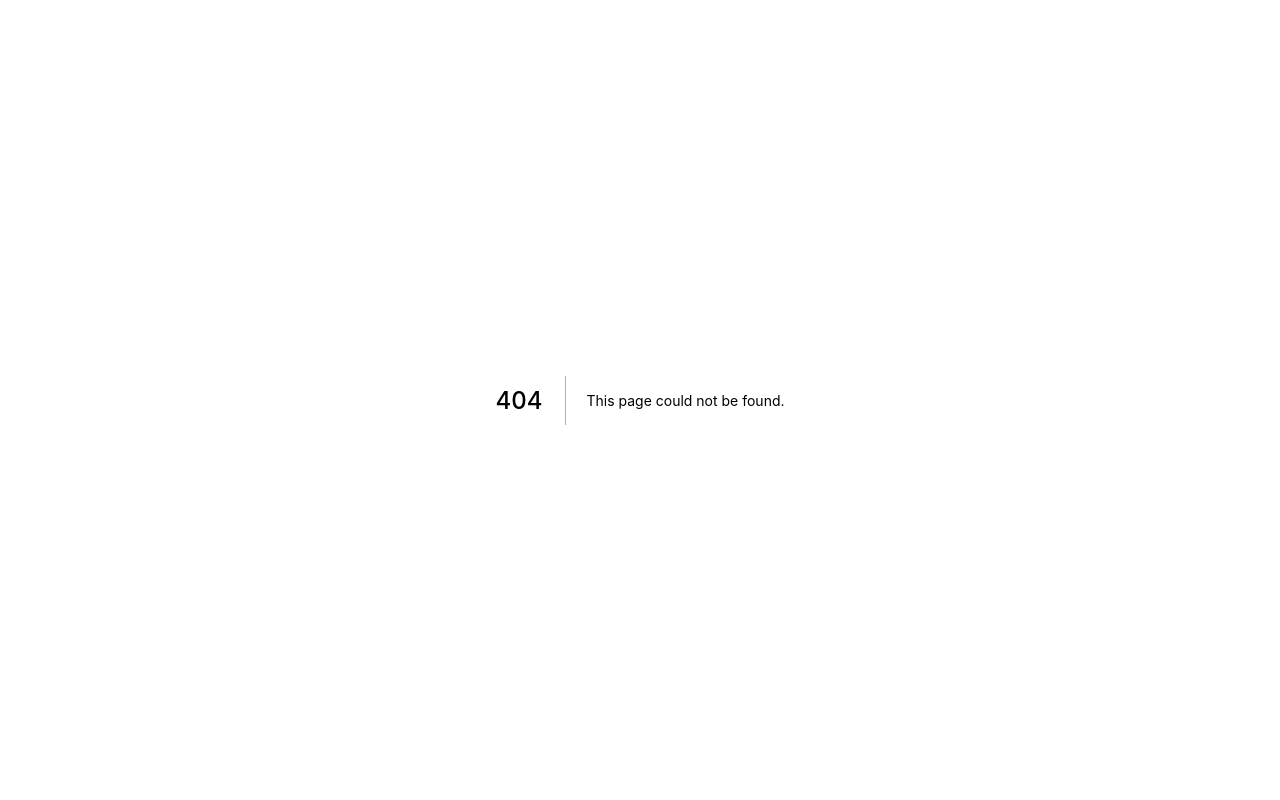
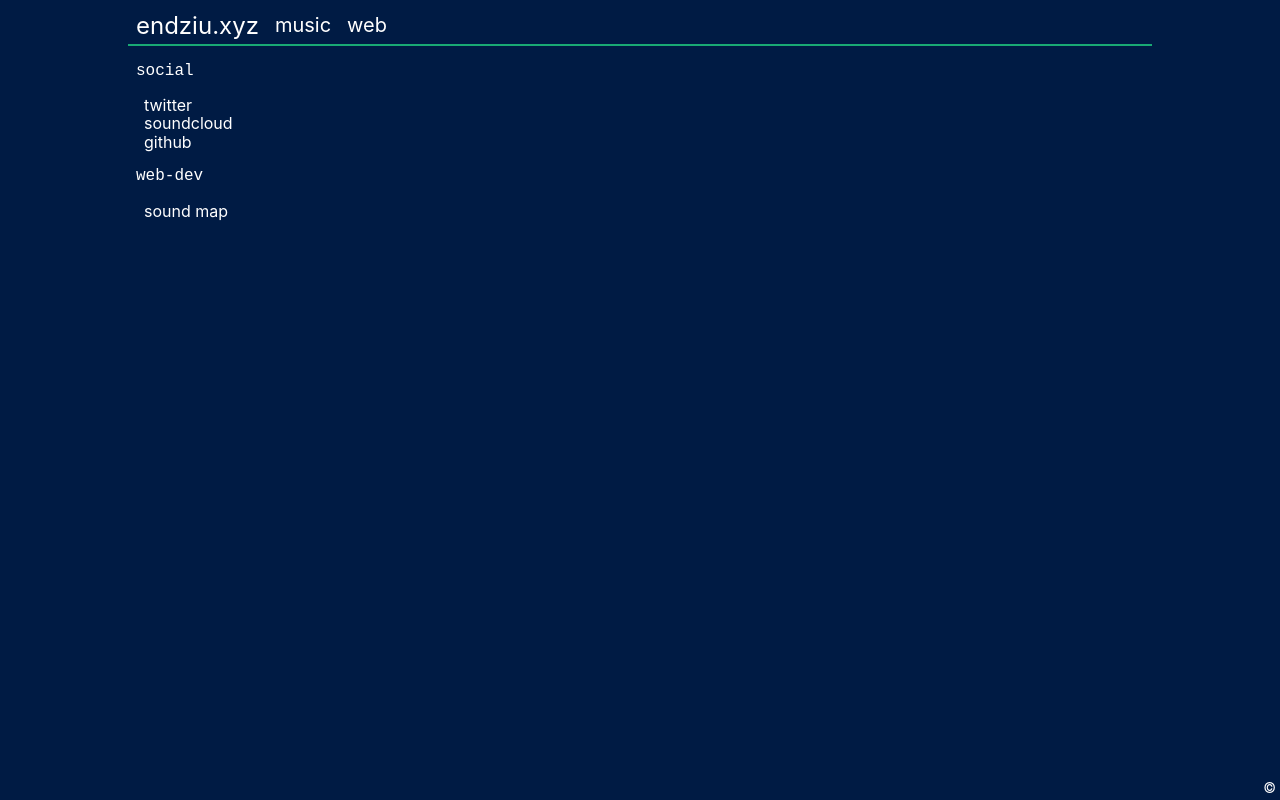
Before and after one commit to endziu/home-page, a Next.js app: page /web in a window 1280 px wide. Before the commit this address had no page. Built offline with nearby package versions, Linux system fonts and the light colour scheme.

Commit message:
add some info

```diff
--- a/components/Header.js
+++ b/components/Header.js
@@ -9,7 +9,7 @@ export default () => (
       <Link href="/music">
         <a className={'white f4 no-underline mr3 hover-green'}>music</a>
       </Link>
-      <Link href="/dev">
+      <Link href="/web">
         <a className={'white f4 no-underline mr3 hover-yellow'}>web</a>
       </Link>
     </nav>
--- /dev/null
+++ b/pages/web.js
@@ -0,0 +1,41 @@
+import Layout from '../components/Layout.js'
+import fetch from 'isomorphic-unfetch'
+
+const Index = props => (
+  <Layout>
+    <div className="pl2 white mw8 center flex flex-column">
+      <pre>
+        social
+      </pre>
+      <a
+        href="https://twitter.com/1000machines"
+        className="link pl2 white underline-hover hover-yellow"
+      >
+        twitter
+      </a>
+      <a
+        href="https://soundcloud.com/abstract-machines"
+        className="link pl2 white underline-hover hover-yellow"
+      >
+        soundcloud
+      </a>
+      <a
+        href="https://github.com/endziu"
+        className="link pl2 white underline-hover hover-yellow"
+      >
+        github
+      </a>
+      <pre>
+        web-dev
+      </pre>
+      <a
+        href="https://dzwiekowamapa.pl"
+        className="link pl2 white underline-hover hover-yellow"
+      >
+        sound map
+      </a>
+    </div>
+  </Layout>
+)
+
+export default Index
```
Also changed, not shown: pages/dev.js (deleted, +0 -12 lines).
